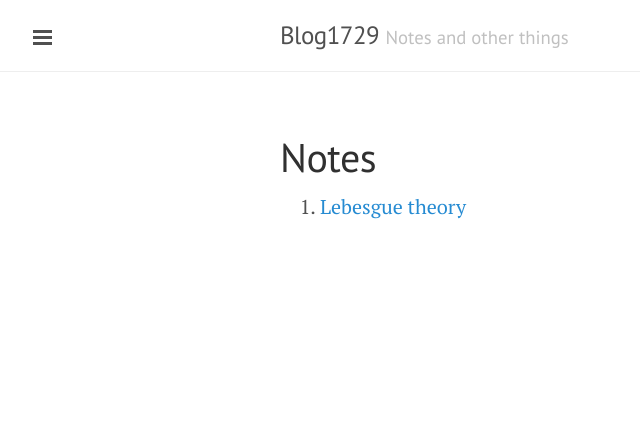
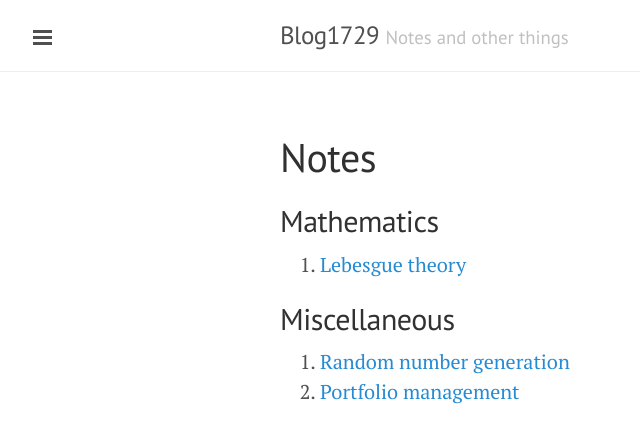
Before and after one commit to blog1729/blog1729.github.io.OLD, a Jekyll site: the page built from notes.md, in a window 1280 px wide. Shown: the top 443 px of the page, without its empty margins (0-640 px from the left). Built offline with Jekyll 4.4.1, drawn with Linux system fonts in a browser that asks for light colours.

Commit message:
Gave titles and added new links

```diff
--- a/notes.md
+++ b/notes.md
@@ -3,4 +3,9 @@ layout: page
 title: Notes
 ---
 
+## Mathematics
 1. [Lebesgue theory](https://drive.google.com/file/d/0B1DI86qhuzIoZ2NRY05GZjFVMzQ/view?usp=sharing)
+
+## Miscellaneous
+1. [Random number generation](http://blog1729.github.io/2015/02/18/random-number-generation/)
+2. [Portfolio management](http://blog1729.github.io/2015/02/28/portfolio-management/)
```
